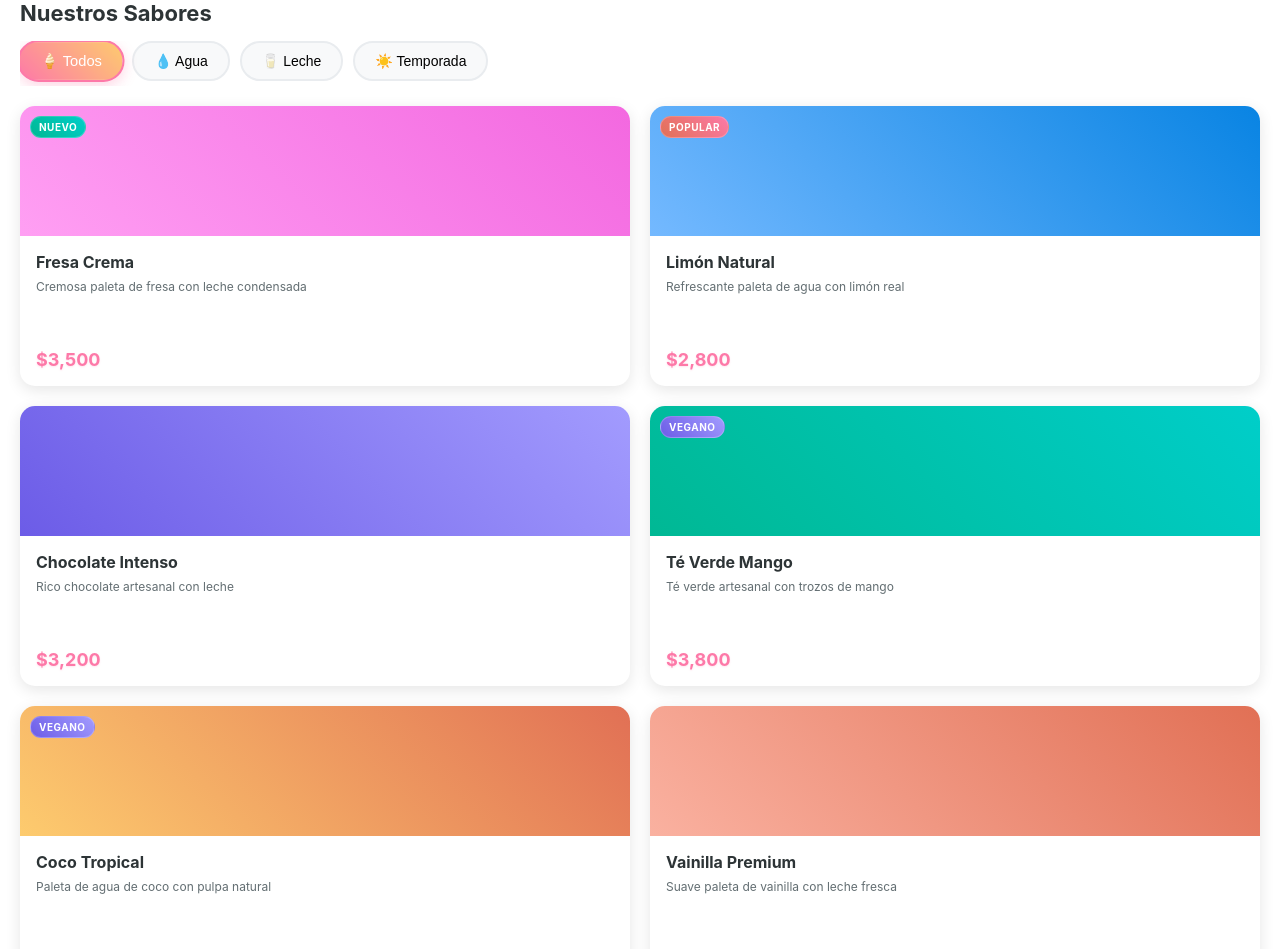
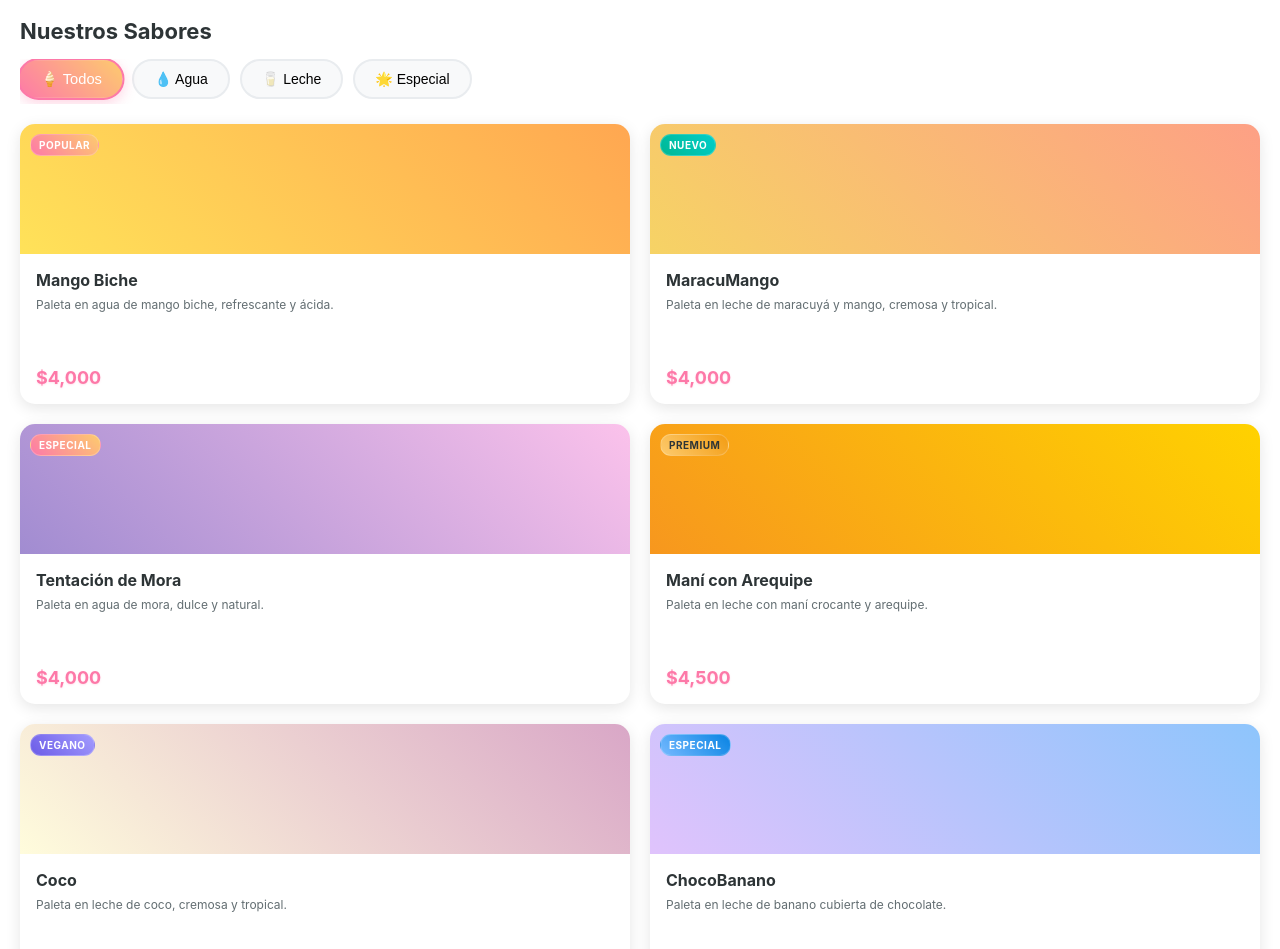
Before and after one commit to RollingCC121/WebHelarte, a React (Vite) app: page / in a window 1280 px wide. Shown: the part 1720-2669 px from the top of the page. Built offline with nearby package versions, Linux system fonts and the light colour scheme.

Commit message:
cambios en el logo y las tarjetas de los helados

```diff
--- a/index.html
+++ b/index.html
@@ -2,7 +2,7 @@
 <html lang="es">
   <head>
     <meta charset="UTF-8" />
-    <link rel="icon" type="image/x-icon" href="public/images/logohelarte.png" />
+    <link rel="icon" type="image/x-icon" href="public/images/helarte.png" />
     <meta name="viewport" content="width=device-width, initial-scale=1.0" />
     <title>Helarte - Helados Artesanales</title>
   </head>
--- a/src/components/header.jsx
+++ b/src/components/header.jsx
@@ -3,39 +3,42 @@ import { Menu } from 'lucide-react'
 import '../styles/header.css'
 import CompactDropdownMenu from './dropdownmenu'
 
-const Header = (props) => {
+// Usa import para imágenes locales (debes tener las imágenes en src/assets o public/images)
+import fresaImg from '../../public/images/fresa.png'
+import limonImg from '../../public/images/limon.png'
+import chocolateImg from '../../public/images/chocolate.png'
+
 const featuredPopsicles = [
   {
     id: 1,
     name: 'Fresa\nCrema',
     category: 'leche',
-      placeholder: '🍓',
     gradient: 'linear-gradient(45deg, #ff9ff3, #f368e0)',
+    imageUrl: fresaImg,
     alt: 'Fresa Crema'
   },
   {
     id: 2,
     name: 'Limón\nNatural',
     category: 'agua',
-      placeholder: '🍋',
     gradient: 'linear-gradient(45deg, #74b9ff, #0984e3)',
+    imageUrl: limonImg,
     alt: 'Limón Natural'
   },
   {
     id: 3,
     name: 'Chocolate\nIntenso',
     category: 'leche',
-      placeholder: '🍫',
     gradient: 'linear-gradient(45deg, #6c5ce7, #a29bfe)',
+    imageUrl: chocolateImg,
     alt: 'Chocolate'
   }
-  ]
+];
 
+const Header = (props) => {
   const handlePopsicleClick = (category) => {
-    if (props.onScrollToCategory) {
-      props.onScrollToCategory(category)
-    }
-  }
+    // Aquí puedes navegar o filtrar por categoría si lo deseas
+  };
 
   const handleExploreClick = () => {
     const section = document.getElementById('sabores');
@@ -44,18 +47,18 @@ const Header = (props) => {
     }
   };
 
-  const handleMenuClick = () => {
-    console.log('Menu clicked')
-    // Implementar lógica del menú
-  }
-
   return (
     <header className="header" id={props.id}>
       <div className="header-background"></div>
-
       <nav className="header-nav">
         <div className="logo-brand">
-          <div className="logo">🍦</div>
+          <div className="logo">
+            <img
+              src="/images/helarte.png"
+              alt="Helarte Logo"
+              className="logo-img"
+            />
+          </div>
           <div className="brand-text">
             <h1 className="brand-name">Helarte</h1>
             <p className="brand-subtitle">Artesanal</p>
@@ -78,9 +81,9 @@ const Header = (props) => {
               className="featured-popsicle"
               onClick={() => handlePopsicleClick(popsicle.category)}
             >
-              <div className="popsicle-preview">
+              <div className={`popsicle-preview ${popsicle.category === 'leche' && popsicle.name.includes('Fresa') ? 'fresa' : popsicle.category === 'agua' ? 'limon' : 'chocolate'}`}>
                 <img
-                  src=""
+                  src={popsicle.imageUrl}
                   alt={popsicle.alt}
                   onError={(e) => {
                     e.target.style.display = 'none'
@@ -91,12 +94,13 @@ const Header = (props) => {
                   className="popsicle-preview-placeholder"
                   style={{
                     display: 'none',
-                    background: popsicle.gradient
+                    background: `${popsicle.gradient}, url('${popsicle.imageUrl}') center/cover`,
+                    backgroundBlendMode: 'overlay'
                   }}
                 >
-                  {popsicle.placeholder}
                 </div>
               </div>
+
               <div className="popsicle-label">
                 {popsicle.name.split('\n').map((line, index) => (
                   <React.Fragment key={index}>
--- a/src/data/products.js
+++ b/src/data/products.js
@@ -2,98 +2,122 @@
 export const productsData = [
   {
     id: 1,
-    name: 'Fresa Crema',
-    description: 'Cremosa paleta de fresa con leche condensada',
-    price: 3500,
-    category: 'leche',
-    rating: 4.8,
-    gradient: 'linear-gradient(45deg, #ff9ff3, #f368e0)',
-    badge: { type: 'new', text: 'Nuevo' },
-    ingredients: ['Fresa natural', 'Leche condensada', 'Crema de leche']
+    name: 'Mango Biche',
+    description: 'Paleta en agua de mango biche, refrescante y ácida.',
+    price: 4000,
+    category: 'agua',
+    gradient: 'linear-gradient(45deg, #ffe259, #ffa751)',
+    badge: { type: 'special', text: 'Popular' },
+    ingredients: ['Mango biche', 'Agua', 'Azúcar'],
   },
   {
     id: 2,
-    name: 'Limón Natural',
-    description: 'Refrescante paleta de agua con limón real',
-    price: 2800,
+    name: 'MaracuMango',
+    description: 'Paleta en leche de maracuyá y mango, cremosa y tropical.',
+    price: 4000,
     category: 'agua',
-    rating: 4.9,
-    gradient: 'linear-gradient(45deg, #74b9ff, #0984e3)',
-    badge: { type: 'popular', text: 'Popular' },
-    ingredients: ['Agua purificada', 'Limón natural', 'Azúcar orgánica']
+    gradient: 'linear-gradient(45deg, #f6d365, #fda085)',
+    badge: { type: 'new', text: 'Nuevo' },
+    ingredients: ['Maracuyá', 'Mango', 'Leche', 'Azúcar'],
   },
   {
     id: 3,
-    name: 'Chocolate Intenso',
-    description: 'Rico chocolate artesanal con leche',
-    price: 3200,
-    category: 'leche',
-    rating: 4.7,
-    gradient: 'linear-gradient(45deg, #6c5ce7, #a29bfe)',
-    ingredients: ['Chocolate belga', 'Leche fresca', 'Cacao en polvo']
+    name: 'Tentación de Mora',
+    description: 'Paleta en agua de mora, dulce y natural.',
+    price: 4000,
+    category: 'agua',
+    gradient: 'linear-gradient(45deg, #a18cd1, #fbc2eb)',
+    badge: { type: 'special', text: 'Especial' },
+    ingredients: ['Mora', 'Agua', 'Azúcar'],
   },
   {
     id: 4,
-    name: 'Té Verde Mango',
-    description: 'Té verde artesanal con trozos de mango',
-    price: 3800,
-    category: 'te',
-    rating: 4.6,
-    gradient: 'linear-gradient(45deg, #00b894, #00cec9)',
-    badge: { type: 'vegan', text: 'Vegano' },
-    ingredients: ['Té verde orgánico', 'Mango natural', 'Agua de coco']
+    name: 'Maní con Arequipe',
+    description: 'Paleta en leche con maní crocante y arequipe.',
+    price: 4500,
+    category: 'leche',
+    gradient: 'linear-gradient(45deg, #f7971e, #ffd200)',
+    badge: { type: 'premium', text: 'Premium' },
+    ingredients: ['Maní', 'Arequipe', 'Leche', 'Azúcar'],
   },
   {
     id: 5,
-    name: 'Coco Tropical',
-    description: 'Paleta de agua de coco con pulpa natural',
-    price: 3000,
-    category: 'agua',
-    rating: 4.5,
-    gradient: 'linear-gradient(45deg, #fdcb6e, #e17055)',
+    name: 'Coco',
+    description: 'Paleta en leche de coco, cremosa y tropical.',
+    price: 4500,
+    category: 'leche',
+    gradient: 'linear-gradient(45deg, #fffcdc, #d9a7c7)',
     badge: { type: 'vegan', text: 'Vegano' },
-    ingredients: ['Agua de coco fresca', 'Pulpa de coco', 'Azúcar de coco']
+    ingredients: ['Coco', 'Leche', 'Azúcar'],
   },
   {
     id: 6,
-    name: 'Vainilla Premium',
-    description: 'Suave paleta de vainilla con leche fresca',
-    price: 3300,
-    category: 'leche',
-    rating: 4.8,
-    gradient: 'linear-gradient(45deg, #fab1a0, #e17055)',
-    ingredients: ['Vainilla Madagascar', 'Leche fresca', 'Crema batida']
+    name: 'ChocoBanano',
+    description: 'Paleta en leche de banano cubierta de chocolate.',
+    price: 4500,
+    category: 'especial',
+    gradient: 'linear-gradient(45deg, #e0c3fc, #8ec5fc)',
+    badge: { type: 'especial', text: 'Especial' },
+    ingredients: ['Banano', 'Chocolate', 'Leche', 'Azúcar'],
   },
   {
     id: 7,
-    name: 'Maracuyá Picante',
-    description: 'Maracuyá colombiano con chile piquín',
-    price: 3600,
-    category: 'agua',
-    rating: 4.4,
-    gradient: 'linear-gradient(45deg, #fd79a8, #fdcb6e)',
-    badge: { type: 'special', text: 'Especial' },
-    ingredients: ['Maracuyá colombiano', 'Chile piquín', 'Sal marina']
+    name: 'QuesoBocadillo',
+    description: 'Paleta en leche de queso con trozos de bocadillo.',
+    price: 4500,
+    category: 'leche',
+    gradient: 'linear-gradient(45deg, #fceabb, #f8b500)',
+    badge: { type: 'especial', text: 'Especial' },
+    ingredients: ['Queso', 'Bocadillo', 'Leche', 'Azúcar'],
   },
   {
     id: 8,
-    name: 'Matcha Cremoso',
-    description: 'Té matcha japonés con leche de almendras',
-    price: 4200,
-    category: 'temporada',
-    rating: 4.7,
-    gradient: 'linear-gradient(45deg, #55a3ff, #74b9ff)',
+    name: 'Tres Leches',
+    description: 'Paleta en leche inspirada en el postre tres leches.',
+    price: 4500,
+    category: 'leche',
+    gradient: 'linear-gradient(45deg, #f9d423, #ff4e50)',
     badge: { type: 'premium', text: 'Premium' },
-    ingredients: ['Matcha japonés', 'Leche de almendras', 'Miel de abeja']
+    ingredients: ['Leche condensada', 'Leche evaporada', 'Leche', 'Azúcar'],
+  },
+  {
+    id: 9,
+    name: 'ChocoProteína',
+    description: 'Paleta fit de chocolate con proteína.',
+    price: 5500,
+    category: 'especial',
+    gradient: 'linear-gradient(45deg, #434343, #000000)',
+    badge: { type: 'especial', text: 'Especial' },
+    ingredients: ['Chocolate', 'Proteína', 'Leche', 'Endulzante'],
+  },
+  {
+    id: 10,
+    name: 'FrutosRojos',
+    description: 'Paleta fit de frutos rojos, saludable y deliciosa.',
+    price: 5500,
+    category: 'especial',
+    gradient: 'linear-gradient(45deg, #ffaf7b, #d76d77)',
+    badge: { type: 'especial', text: 'Especial' },
+    ingredients: ['Frutos rojos', 'Proteína', 'Leche', 'Endulzante'],
+  },
+  {
+    id: 11,
+    name: 'MasmelosKlim',
+    description: 'Paleta especial de leche Klim con masmelos.',
+    price: 5000,
+    category: 'especial',
+    gradient: 'linear-gradient(45deg, #f7971e, #ffd200)',
+    badge: { type: 'especial', text: 'Especial' },
+    ingredients: ['Leche Klim', 'Masmelos', 'Azúcar'],
   }
 ]
 
-// Datos de categorías - ¡ESTE ERA EL EXPORT FALTANTE!
+// Datos de categorías
 export const categories = [
   { id: 'all', name: 'Todos', icon: '🍦' },
   { id: 'agua', name: 'Agua', icon: '💧' },
   { id: 'leche', name: 'Leche', icon: '🥛' },
-  { id: 'temporada', name: 'Temporada', icon: '☀️' }
+  { id: 'especial', name: 'Especial', icon: '🌟' }
 ]
 
 // Funciones utilitarias (opcional)
--- a/src/styles/header.css
+++ b/src/styles/header.css
@@ -32,20 +32,13 @@
   gap: 12px;
 }
 
-.logo {
-  width: 50px;
-  height: 50px;
-  background: linear-gradient(45deg, #ffeaa7, #fdcb6e);
-  border-radius: 15px;
-  display: flex;
-  align-items: center;
-  justify-content: center;
-  font-weight: bold;
-  color: #2d3436;
-  box-shadow: 0 6px 20px rgba(0,0,0,0.2);
-  font-size: 24px;
-  transform: rotate(-5deg);
-  transition: transform 0.3s ease;
+
+
+.logo-img {
+  width: 68px;
+  height: 68px;
+  object-fit: contain;
+  display: block;
 }
 
 .logo:hover {
@@ -229,11 +222,9 @@
     padding: 12px 15px;
   }
 
-  .logo {
-    width: 45px;
-    height: 45px;
-    font-size: 20px;
-    border-radius: 12px;
+   .logo-img {
+    width: 100px;   /* Aumenta el ancho */
+    height: 100px;  /* Aumenta el alto */
   }
 
   .brand-name {
```
Also changed, not shown: public/images/helarte.png (added), public/images/logohelarte.png (deleted). Lines whose indentation alone changed are shown as unchanged.
